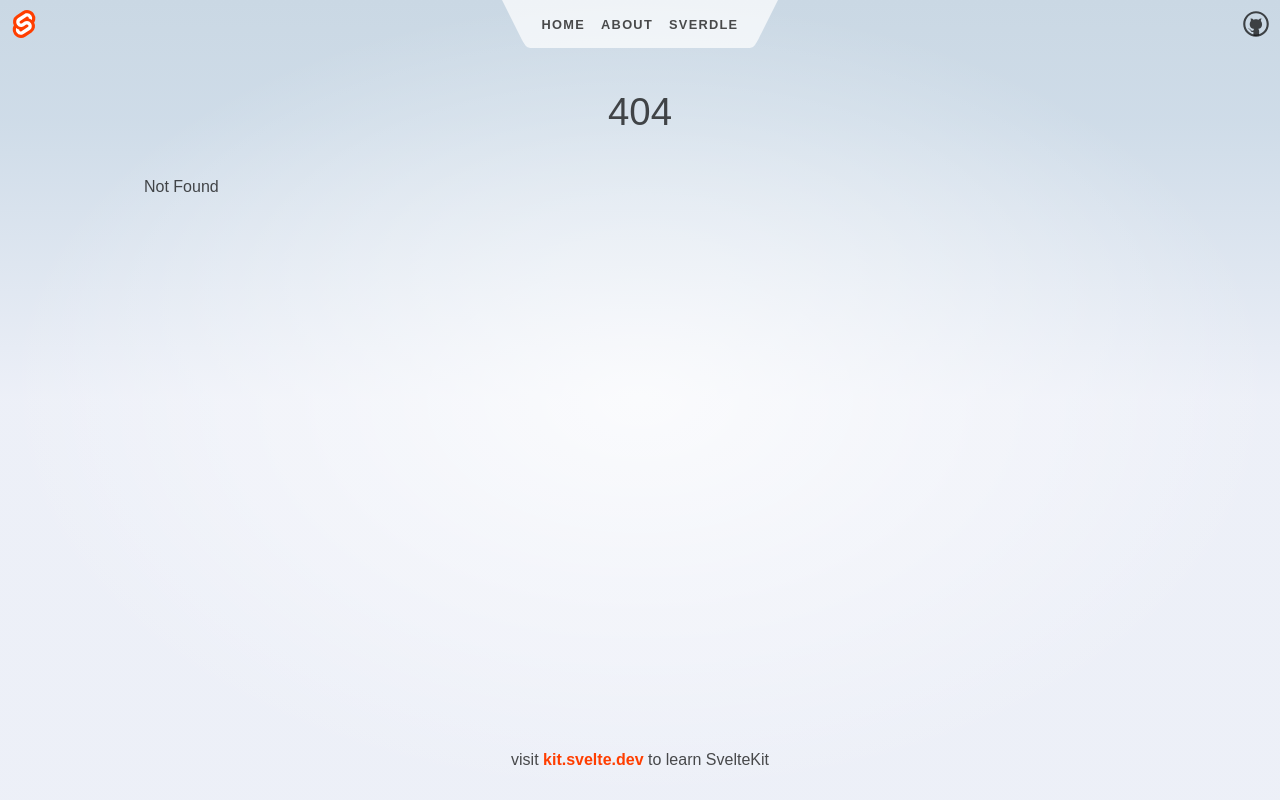
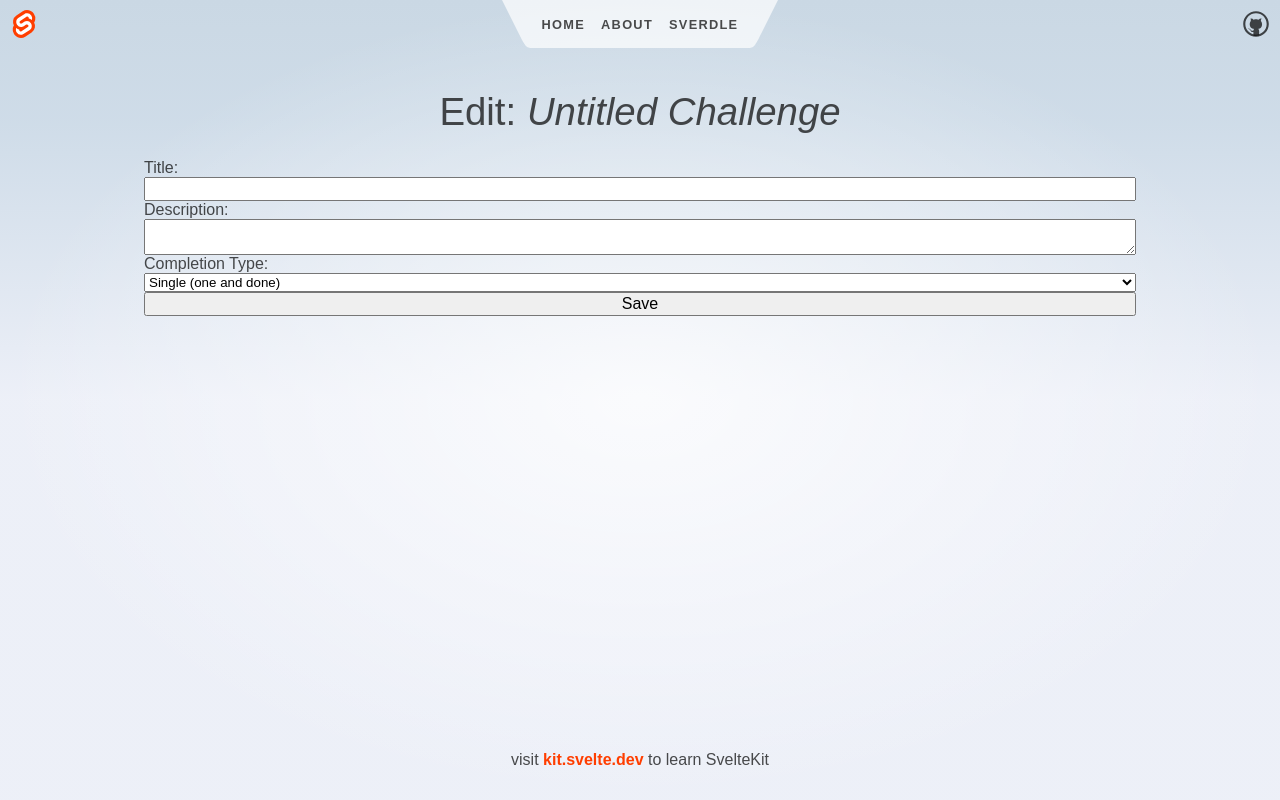
Before and after one commit to mt-xing/transit-trek, a SvelteKit app: page /admin/challengeEdit in a window 1280 px wide. Before the commit this address had no page. Built offline with nearby package versions, Linux system fonts and the light colour scheme.

Commit message:
Test first page

```diff
--- a/package.json
+++ b/package.json
@@ -25,6 +25,7 @@
 		"prettier": "^3.1.1",
 		"prettier-plugin-svelte": "^3.1.2",
 		"svelte": "^4.2.7",
+		"svelte-adapter-azure-swa": "^0.20.0",
 		"svelte-check": "^3.6.0",
 		"tslib": "^2.4.1",
 		"typescript": "^5.0.0",
--- a/src/app.d.ts
+++ b/src/app.d.ts
@@ -1,3 +1,4 @@
+/// <reference types="svelte-adapter-azure-swa" />
 // See https://kit.svelte.dev/docs/types#app
 // for information about these interfaces
 declare global {
--- /dev/null
+++ b/src/routes/admin/challengeEdit/+page.svelte
@@ -0,0 +1,31 @@
+<script lang="ts">
+    let title = "";
+    let description = "";
+
+    type ChallengeType = 'single' | 'multi' | 'unlimited';
+    let type: ChallengeType = "single";
+
+    let multiNum = 2;
+
+</script>
+
+<h1>Edit: <em>{title || "Untitled Challenge"}</em></h1>
+
+Title:
+<input type="text" bind:value={title} />
+
+Description:
+<textarea bind:value={description}></textarea>
+
+Completion Type:
+<select bind:value={type}>
+    <option value="single">Single (one and done)</option>
+    <option value="multi">Multi-Part</option>
+    <option value="unlimited">Unlimited (no upper bound)</option>
+</select>
+
+{#if type === "multi"}
+<p>Number of Parts: <input bind:value={multiNum} type="number" min="2" step="1" /></p>
+{/if}
+
+<button>Save</button>
--- a/svelte.config.js
+++ b/svelte.config.js
@@ -1,4 +1,4 @@
-import adapter from '@sveltejs/adapter-auto';
+import azure from 'svelte-adapter-azure-swa';
 import { vitePreprocess } from '@sveltejs/vite-plugin-svelte';
 
 /** @type {import('@sveltejs/kit').Config} */
@@ -11,7 +11,7 @@ const config = {
 		// adapter-auto only supports some environments, see https://kit.svelte.dev/docs/adapter-auto for a list.
 		// If your environment is not supported or you settled on a specific environment, switch out the adapter.
 		// See https://kit.svelte.dev/docs/adapters for more information about adapters.
-		adapter: adapter()
+		adapter: azure()
 	}
 };
 
```
Also changed, not shown: 1 other file (tests, documents, lock files or other folders).
